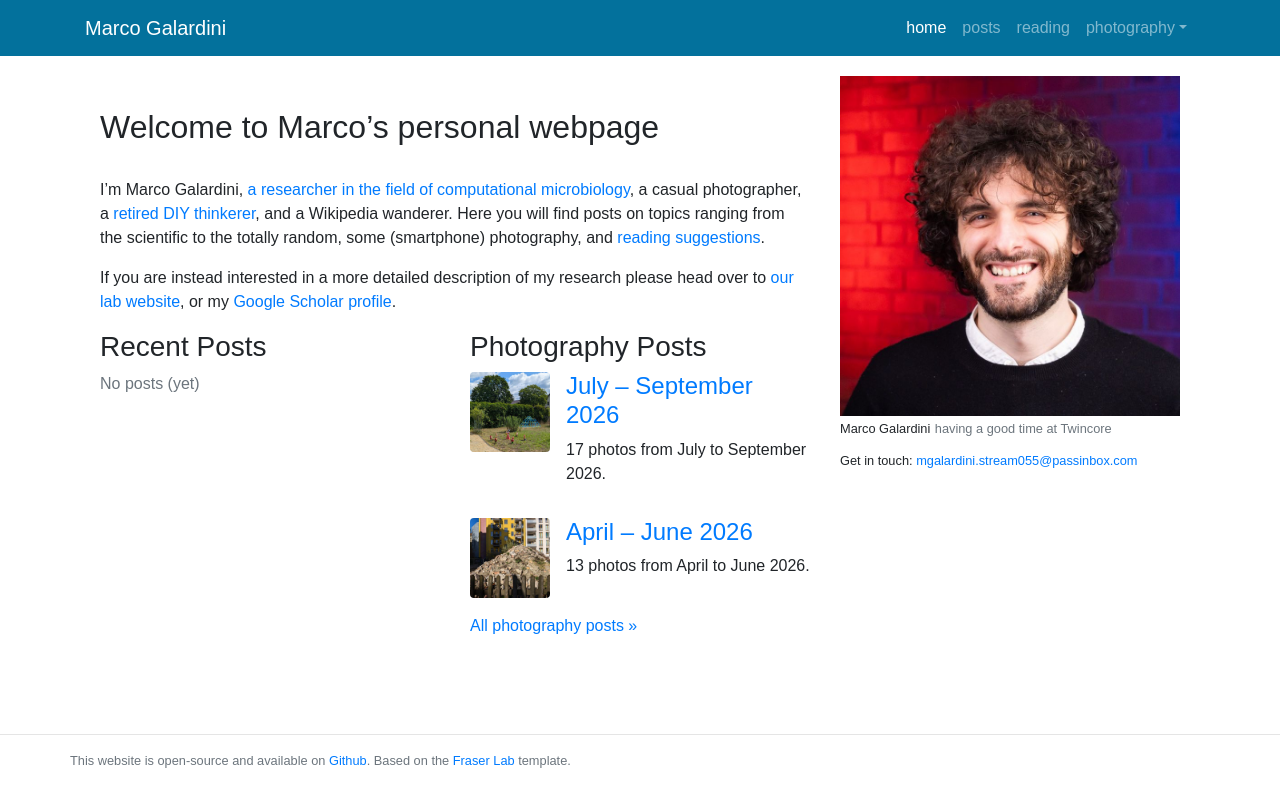
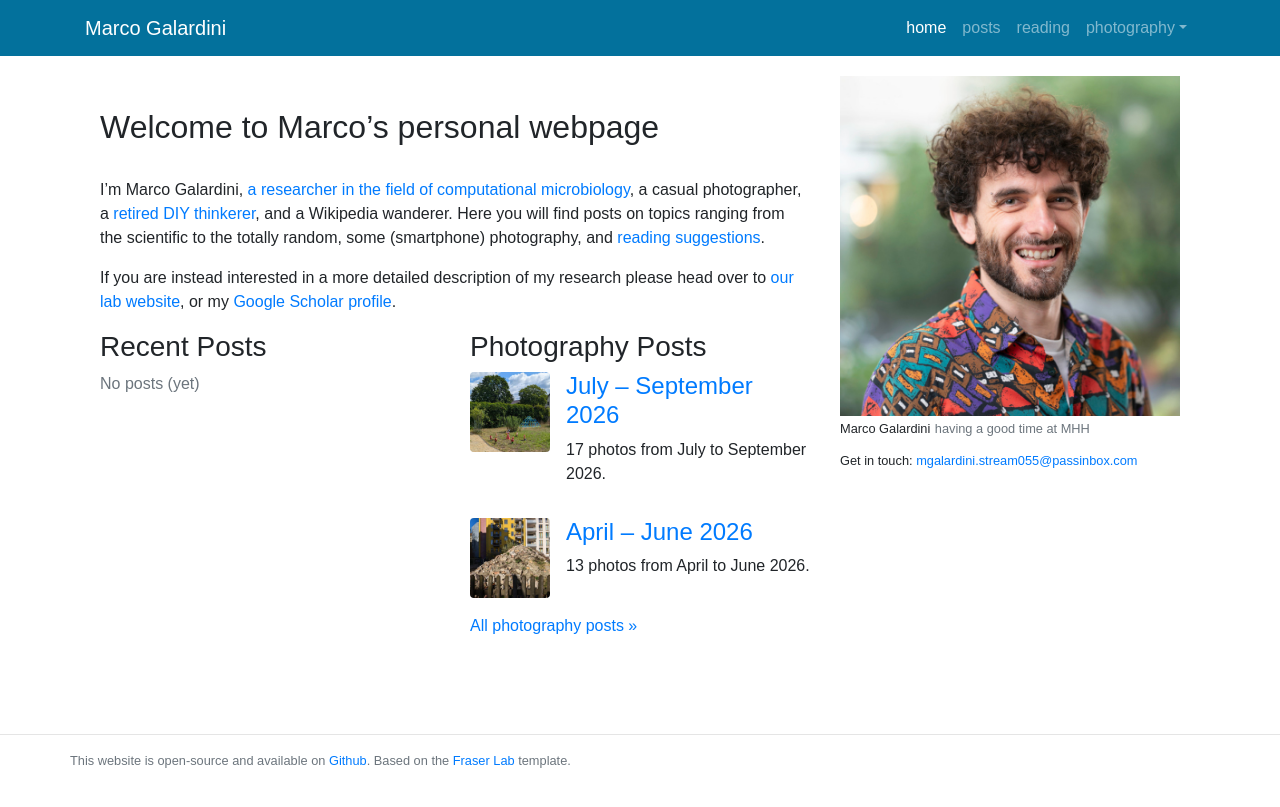
Before and after one commit to mgalardini/mgalardini.github.io, a Jekyll site: the page built from index.md, in a window 1280 px wide. Shown: the top 807 px of the page. Built offline with Jekyll 4.4.1, drawn with Linux system fonts in a browser that asks for light colours; comment, search, counter and statistics services are not loaded.

Commit message:
New profile pic

```diff
--- a/_layouts/home.html
+++ b/_layouts/home.html
@@ -46,7 +46,7 @@
     	        <img class="img-fluid mx-auto" src="/static/img/landing.jpg" alt="An AI-powered portrait of Marco">
     	        <img class="img-fluid mx-auto landing-alt" src="/static/img/landing_alt.jpg" alt="" aria-hidden="true">
     	    </div>
-    	    <small>Marco Galardini</small> <small class="text-muted">having a good time at Twincore</small>
+    	    <small>Marco Galardini</small> <small class="text-muted">having a good time at MHH</small>
     	    <p class="mt-2"><small>Get in touch: <a id="contact-email" href="#"></a><noscript>mgalardini.stream055 [at] passinbox [dot] com</noscript></small></p>
     	    <script>
     	        // The address is put together in the browser so it never appears whole in the page source
```
Also changed, not shown: static/img/landing.jpg.
